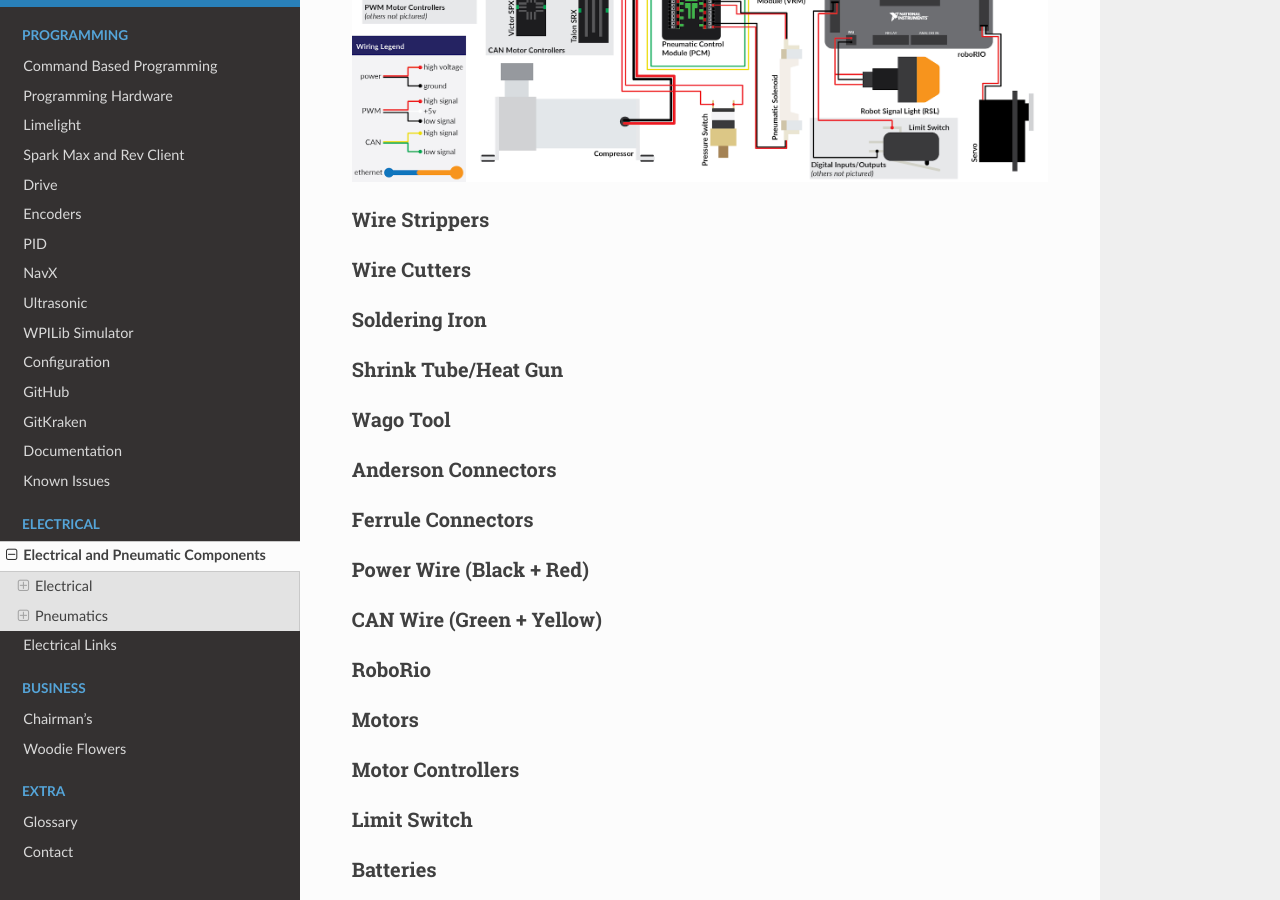
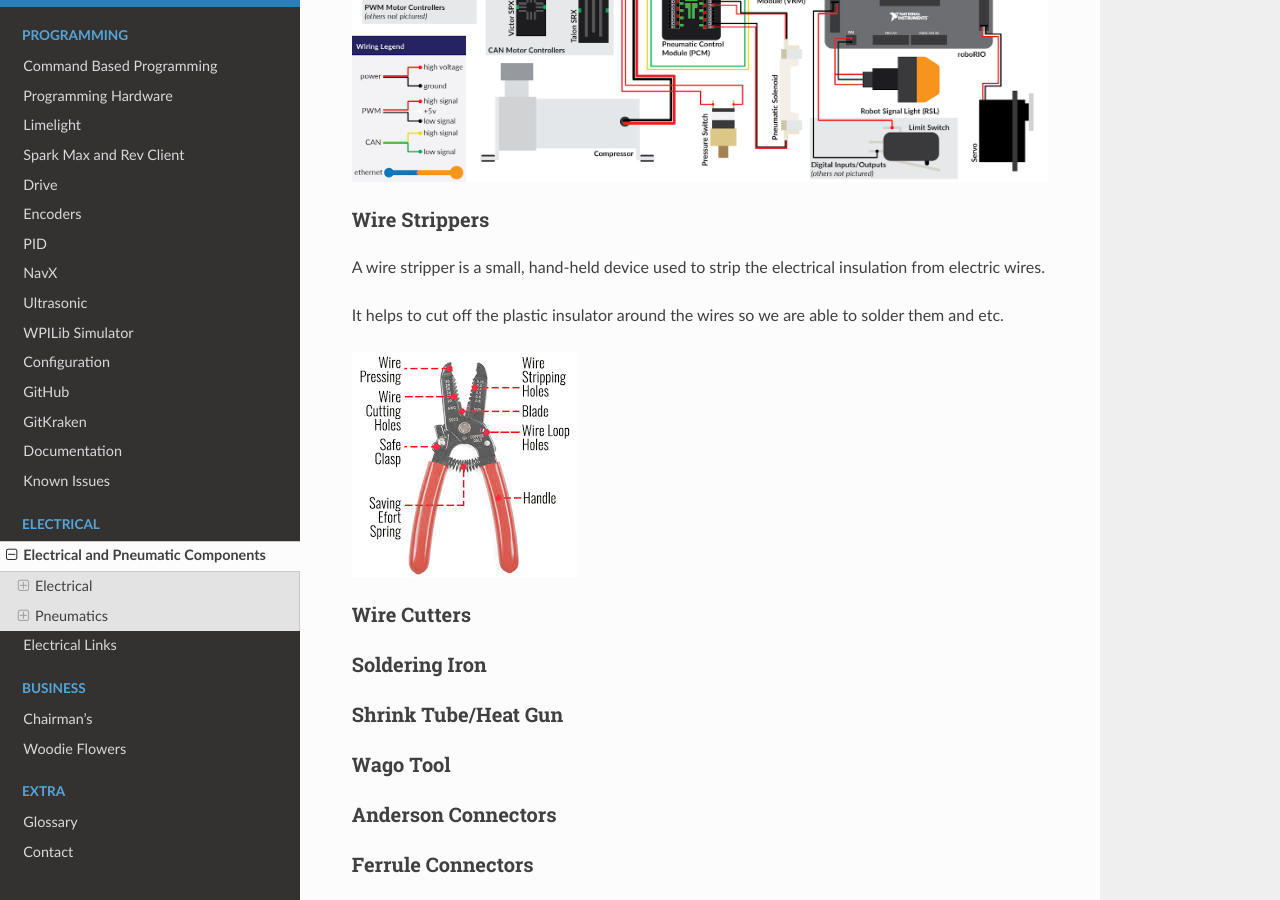
Before and after one commit to KaterinaDeeter/3853-Documentation, a Sphinx documentation site: the page built from docs/source/eleccomponents.rst, in a window 1280 px wide and 900 px high, scrolled down 688 px. Built offline with Sphinx 7.4.7 and the Read the Docs theme 2.0.0, drawn with Linux system fonts in a browser that asks for light colours.

Commit message:
Adding Electrical Documentation. I'm like 2/36 terms haha

```diff
--- a/docs/source/eleccomponents.rst
+++ b/docs/source/eleccomponents.rst
@@ -17,7 +17,11 @@
 
 Wire Strippers
 ^^^^^^^^^^^^^^
+A wire stripper is a small, hand-held device used to strip the electrical insulation from electric wires.
 
+It helps to cut off the plastic insulator around the wires so we are able to solder them and etc.
+
+.. image:: images/EPComponents/wirestripper.png
 Wire Cutters
 ^^^^^^^^^^^^
 
```
Also changed, not shown: docs/source/images/EPComponents/wirestripper.png (added).
